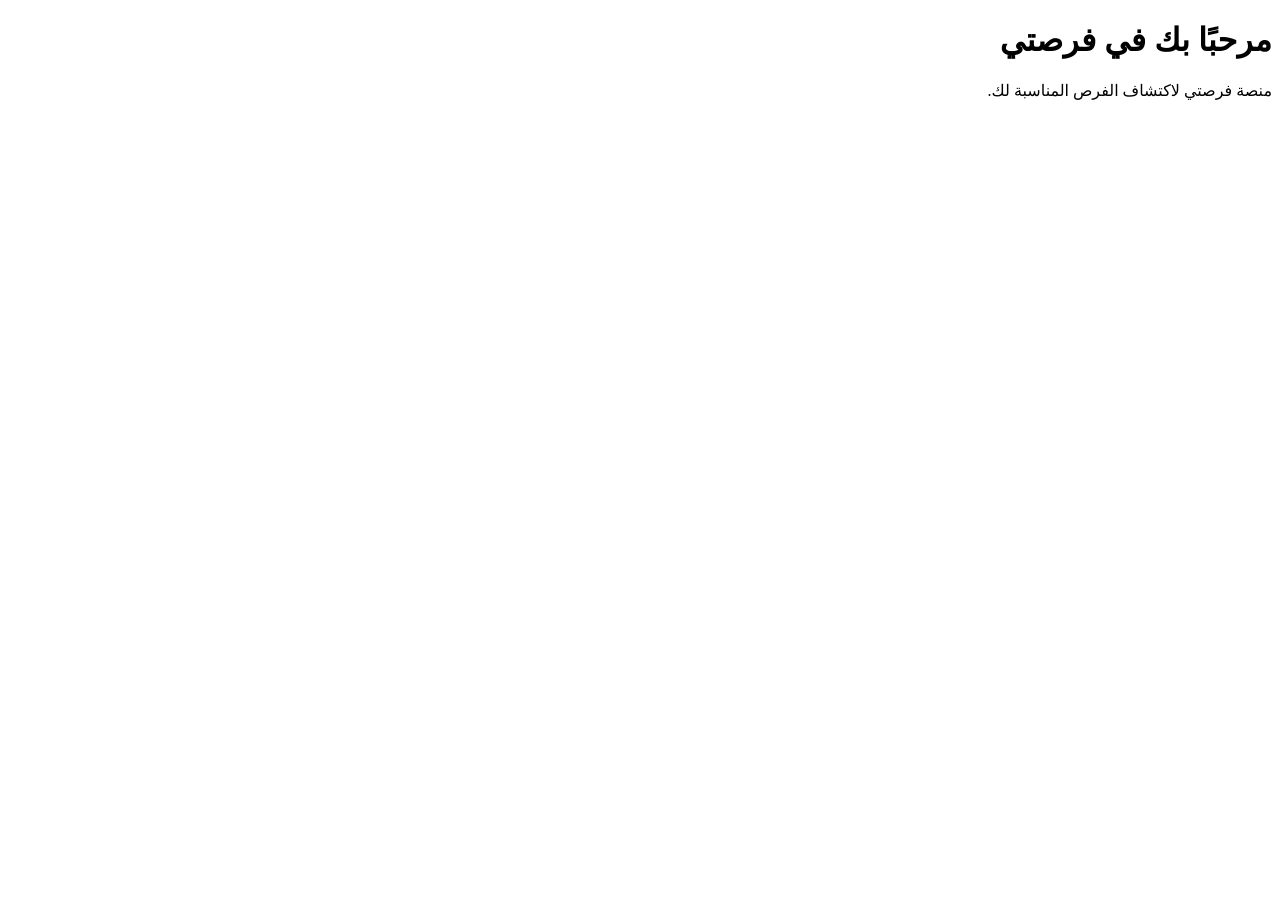
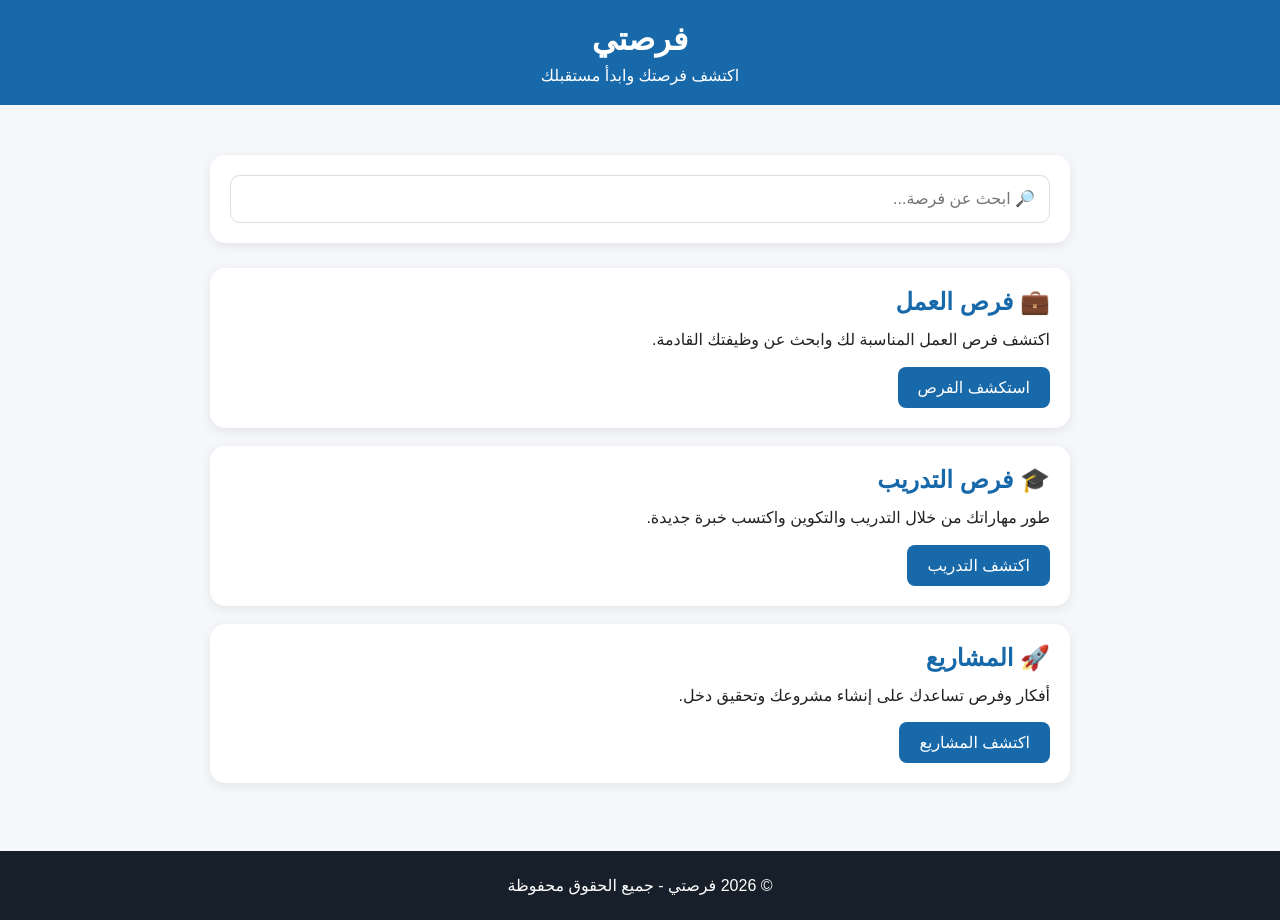
Before and after one commit to habibziane10-boop/forsati, a plain HTML site: page index.html in a window 1280 px wide. Before the commit the page ends 800 px from the top, so only its background shows below. Drawn offline with Linux system fonts and the light colour scheme.

Commit message:
Revise header and main content in index.html

```diff
--- a/index.html
+++ b/index.html
@@ -4,9 +4,135 @@
   <meta charset="UTF-8">
   <meta name="viewport" content="width=device-width, initial-scale=1.0">
   <title>فرصتي</title>
+
+  <style>
+    * {
+      box-sizing: border-box;
+      margin: 0;
+      padding: 0;
+      font-family: Arial, sans-serif;
+    }
+
+    body {
+      background: #f5f7fb;
+      color: #222;
+    }
+
+    header {
+      background: #1769aa;
+      color: white;
+      padding: 20px;
+      text-align: center;
+    }
+
+    header h1 {
+      font-size: 32px;
+      margin-bottom: 8px;
+    }
+
+    header p {
+      font-size: 16px;
+    }
+
+    .container {
+      max-width: 900px;
+      margin: 30px auto;
+      padding: 20px;
+    }
+
+    .search {
+      background: white;
+      padding: 20px;
+      border-radius: 15px;
+      box-shadow: 0 3px 12px rgba(0,0,0,0.08);
+      margin-bottom: 25px;
+    }
+
+    .search input {
+      width: 100%;
+      padding: 14px;
+      border: 1px solid #ddd;
+      border-radius: 10px;
+      font-size: 16px;
+    }
+
+    .card {
+      background: white;
+      padding: 20px;
+      margin-bottom: 18px;
+      border-radius: 15px;
+      box-shadow: 0 3px 12px rgba(0,0,0,0.08);
+    }
+
+    .card h2 {
+      color: #1769aa;
+      margin-bottom: 10px;
+    }
+
+    .card p {
+      line-height: 1.8;
+      margin-bottom: 12px;
+    }
+
+    .button {
+      display: inline-block;
+      background: #1769aa;
+      color: white;
+      text-decoration: none;
+      padding: 11px 20px;
+      border-radius: 8px;
+    }
+
+    .button:hover {
+      background: #0d4f80;
+    }
+
+    footer {
+      text-align: center;
+      padding: 25px;
+      margin-top: 30px;
+      background: #17202a;
+      color: white;
+    }
+  </style>
 </head>
+
 <body>
-  <h1>مرحبًا بك في فرصتي</h1>
-  <p>منصة فرصتي لاكتشاف الفرص المناسبة لك.</p>
+
+  <header>
+    <h1>فرصتي</h1>
+    <p>اكتشف فرصتك وابدأ مستقبلك</p>
+  </header>
+
+  <main class="container">
+
+    <section class="search">
+      <input type="text" placeholder="🔎 ابحث عن فرصة..." id="searchInput">
+    </section>
+
+    <section class="card">
+      <h2>💼 فرص العمل</h2>
+      <p>اكتشف فرص العمل المناسبة لك وابحث عن وظيفتك القادمة.</p>
+      <a href="#" class="button">استكشف الفرص</a>
+    </section>
+
+    <section class="card">
+      <h2>🎓 فرص التدريب</h2>
+      <p>طور مهاراتك من خلال التدريب والتكوين واكتسب خبرة جديدة.</p>
+      <a href="#" class="button">اكتشف التدريب</a>
+    </section>
+
+    <section class="card">
+      <h2>🚀 المشاريع</h2>
+      <p>أفكار وفرص تساعدك على إنشاء مشروعك وتحقيق دخل.</p>
+      <a href="#" class="button">اكتشف المشاريع</a>
+    </section>
+
+  </main>
+
+  <footer>
+    <p>© 2026 فرصتي - جميع الحقوق محفوظة</p>
+  </footer>
+
 </body>
-</html>
+  </html>
```
